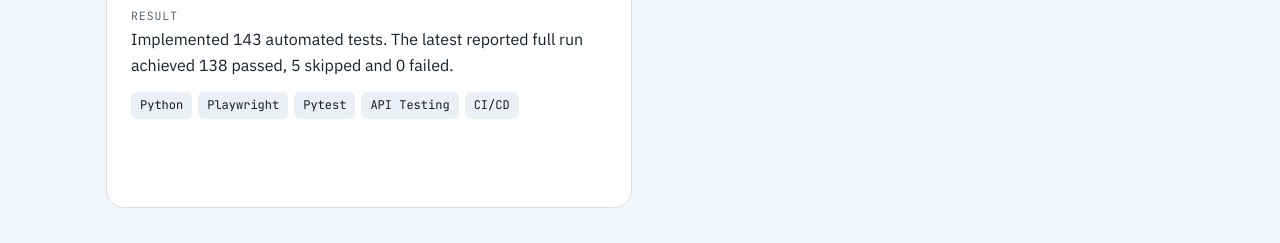
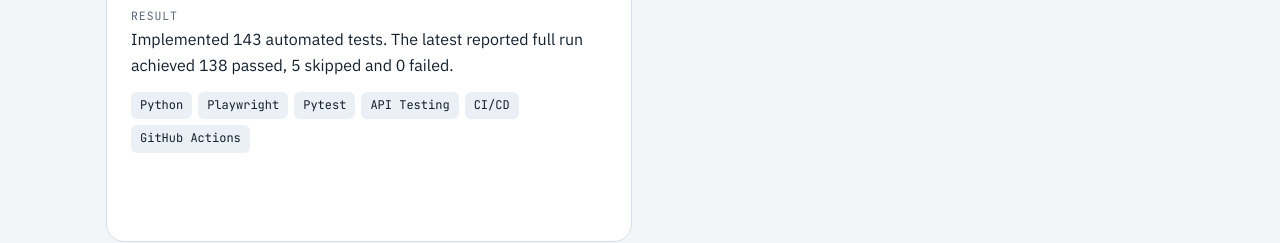
Before and after one commit to yplyndon/Portfolio, a plain HTML site: page Yap-Lyndon_Portfolio.html in a window 1280 px wide. Shown: the part 4063-4306 px from the top of the page. Drawn offline with Linux system fonts and the light colour scheme; animation ran at ten frames a second; a web font is replaced by a local one.

Commit message:
Add GitHub Actions to skills section

```diff
--- a/Yap-Lyndon_Portfolio.html
+++ b/Yap-Lyndon_Portfolio.html
@@ -568,6 +568,7 @@ footer{padding-block:0 40px;font-size:13px;color:var(--muted);display:flex;justi
     <span>Pytest</span>
     <span>API Testing</span>
     <span>CI/CD</span>
+    <span>GitHub Actions</span>
   </div>
 
   <div class="social">
```
